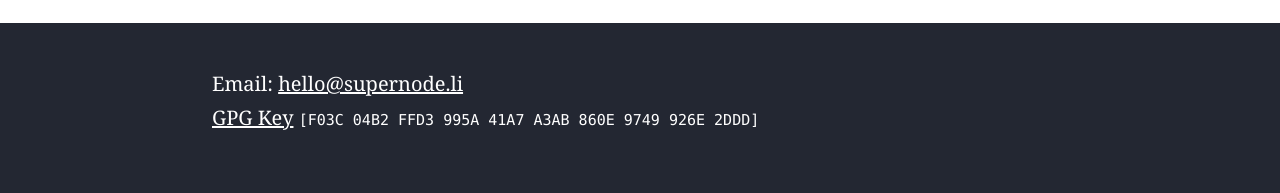
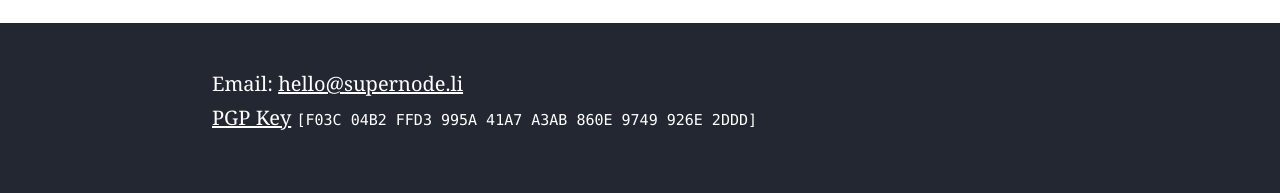
Before and after one commit to fawkesley/supernode-flask, a Flask app: page / in a window 1280 px wide. Shown: the part 1921-2114 px from the top of the page. Run offline with Flask 2, Linux system fonts and the light colour scheme.

Commit message:
GPG key => PGP key

```diff
--- a/supernode/templates/index.html
+++ b/supernode/templates/index.html
@@ -67,7 +67,7 @@
       <section class="typeset">
         <p>
           Email: <a href="mailto:hello@supernode.li">hello@supernode.li</a><br />
-          <a href="/public-key.asc">GPG Key</a> <code>[F03C 04B2 FFD3 995A 41A7  A3AB 860E 9749 926E 2DDD]</code>
+          <a href="/public-key.asc">PGP Key</a> <code>[F03C 04B2 FFD3 995A 41A7  A3AB 860E 9749 926E 2DDD]</code>
         </p>
     </footer>
 
```
